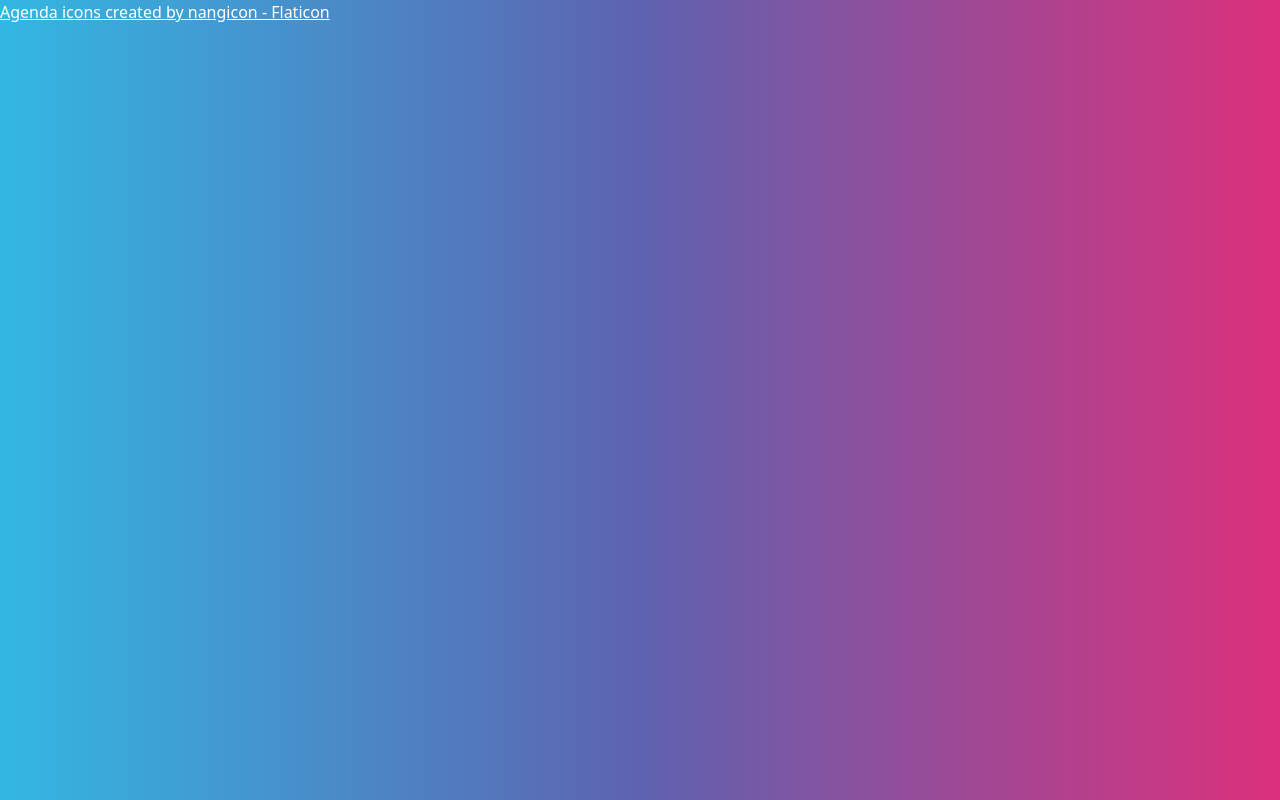
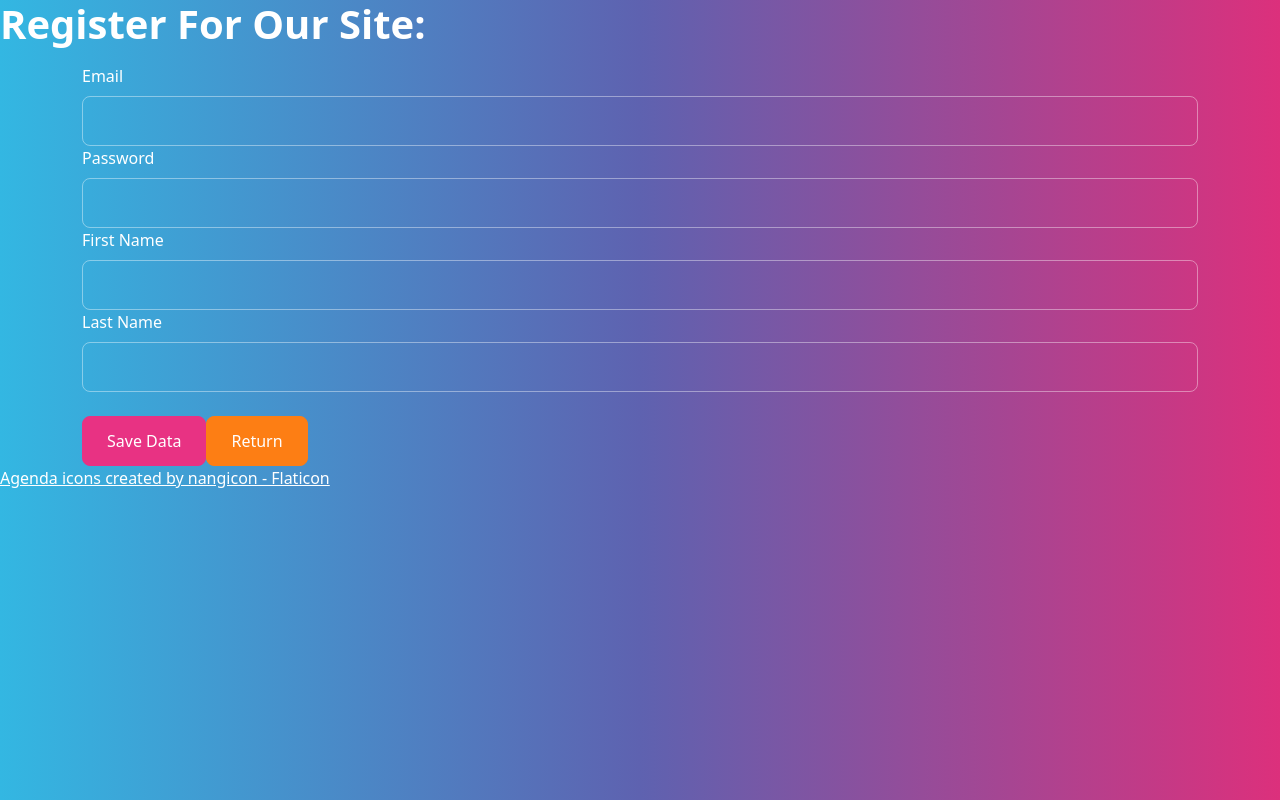
Before and after one commit to justinegallien/task_tracker_front_end, a React (Vite) app: page /registernewuser in a window 1280 px wide. Built offline with nearby package versions, Linux system fonts and the light colour scheme; no server answers.

Commit message:
updated files

```diff
--- a/src/App.jsx
+++ b/src/App.jsx
@@ -29,7 +29,7 @@ function App() {
         <Routes>
           <Route path="/registernewuser" element={<RegisterNewUser />} />
           <Route path="/" element={<Home auth={setLogIn} userName={name} />} />
-          {isLogIn && <Route path="/employee" element={<Employee />} />}
+          {isLogIn && (<Route path="/employee" element={<Employee />} />)}
           {isLogIn && (
             <Route
               path="/editEmployee/:employee_id"
--- a/src/page/Home.jsx
+++ b/src/page/Home.jsx
@@ -77,7 +77,7 @@ export const Home = ({ auth }) => {
           </form>
           <button
             className="btn btn-secondary mt-2 w-100 "
-            onClick={() => navigate("/:register")}
+            onClick={() => navigate("/registernewuser")}
           >
             Register
           </button>
--- a/src/page/RegisterNewUser.jsx
+++ b/src/page/RegisterNewUser.jsx
@@ -27,7 +27,7 @@ export const RegisterNewUser = () => {
     setNewUser(data);
   };
 
-  const handleUsername = (event) => {
+  const handleEmail = (event) => {
     newUser.email = event.target.value;
   };
   const handlePassword = (event) => {
@@ -41,7 +41,7 @@ export const RegisterNewUser = () => {
   };
 
   const handleReturn = () => {
-    navigate("/login");
+    navigate("/employee");
   };
   return (
     <>
```
Also changed, not shown: 1 other file (tests, documents, lock files or other folders).
